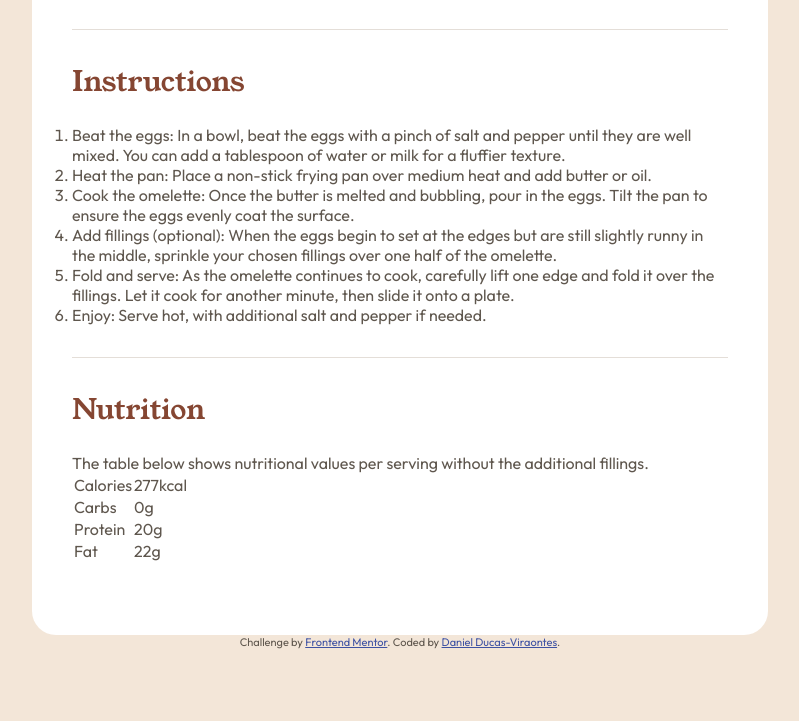
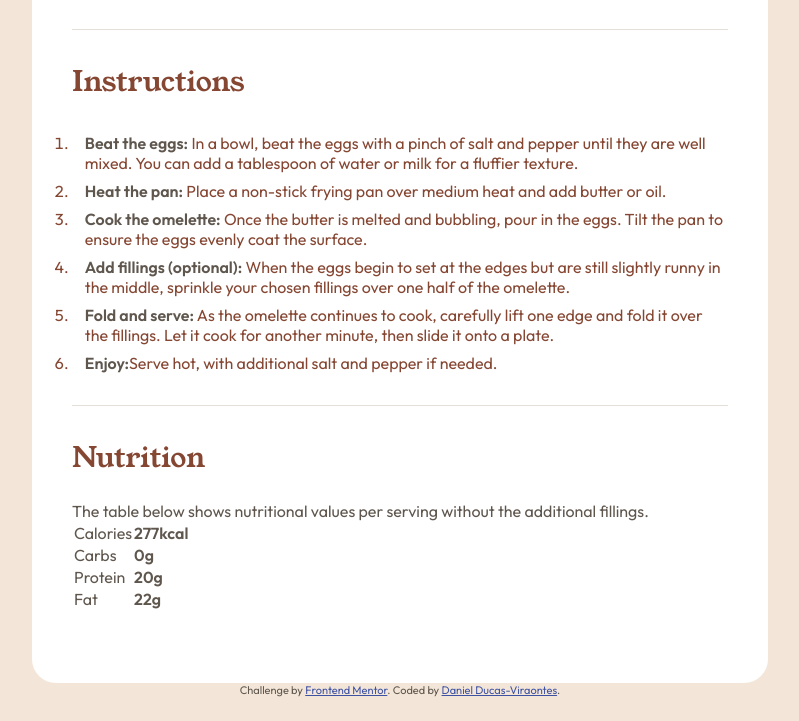
Before and after one commit to DanDucVira/Recipe-page-challenge, a plain HTML site: page index.html in a window 1280 px wide. Shown: the part 955-1676 px from the top of the page, without its empty margins (240-1039 px from the left). Before the commit the page ends 1628 px from the top, so only its background shows below. Drawn offline with Linux system fonts and the light colour scheme.

Commit message:
Update 4

```diff
--- a/index.html
+++ b/index.html
@@ -53,17 +53,17 @@
             <div class="instr-text">
               <h2>Instructions</h2>
               <ol>
-                <li>Beat the eggs: In a bowl, beat the eggs with a pinch of salt and pepper until they are well mixed.
+                <li><span class="bold">Beat the eggs:</span> In a bowl, beat the eggs with a pinch of salt and pepper until they are well mixed.
                   You can add a tablespoon of water or milk for a fluffier texture.</li>
-                <li> Heat the pan: Place a non-stick frying pan over medium heat and add butter or oil.</li>
-                <li>  Cook the omelette: Once the butter is melted and bubbling, pour in the eggs. Tilt the pan to ensure
+                <li> <span class="bold">Heat the pan:</span> Place a non-stick frying pan over medium heat and add butter or oil.</li>
+                <li> <span class="bold">Cook the omelette:</span>  Once the butter is melted and bubbling, pour in the eggs. Tilt the pan to ensure
                   the eggs evenly coat the surface.
                 </li>
-                <li>  Add fillings (optional): When the eggs begin to set at the edges but are still slightly runny in the
+                <li> <span class="bold">Add fillings (optional):</span> When the eggs begin to set at the edges but are still slightly runny in the
                   middle, sprinkle your chosen fillings over one half of the omelette.</li>
-                <li> Fold and serve: As the omelette continues to cook, carefully lift one edge and fold it over the
+                <li> <span class="bold">Fold and serve:</span> As the omelette continues to cook, carefully lift one edge and fold it over the
                   fillings. Let it cook for another minute, then slide it onto a plate.</li>
-                <li>  Enjoy: Serve hot, with additional salt and pepper if needed.</li>
+                <li><span class="bold">Enjoy:</span>Serve hot, with additional salt and pepper if needed.</li>
               </ol>
             </div>
 
@@ -73,19 +73,19 @@
               <table>
                 <tr>
                   <td>Calories</td>
-                  <td> 277kcal</td>
+                  <td class="bold">277kcal</td>
                 </tr>
                 <tr>
                   <td>  Carbs</td>
-                  <td>  0g</td>
+                  <td class="bold">0g</td>
                   </tr>
                 <tr>
                   <td>Protein</td>
-                  <td> 20g</td>
+                  <td class="bold">20g</td>
                 </tr>
                 <tr>
                   <td> Fat</td>
-                  <td> 22g</td>
+                  <td class="bold">22g</td>
                 </tr>
               </table>
             </div>
--- a/main.css
+++ b/main.css
@@ -43,10 +43,16 @@ body {
 }
 ul{
     padding-left: 1rem;
-    list-style-type: square;
+
 }
 ul li{
     padding: 0.5rem 0 0 0.8rem;
+
+}
+
+ol li{
+    padding: 0.5rem 0 0 0.8rem;
+    color: hsl(14, 45%, 36%);
 
 }
 h2{
```
